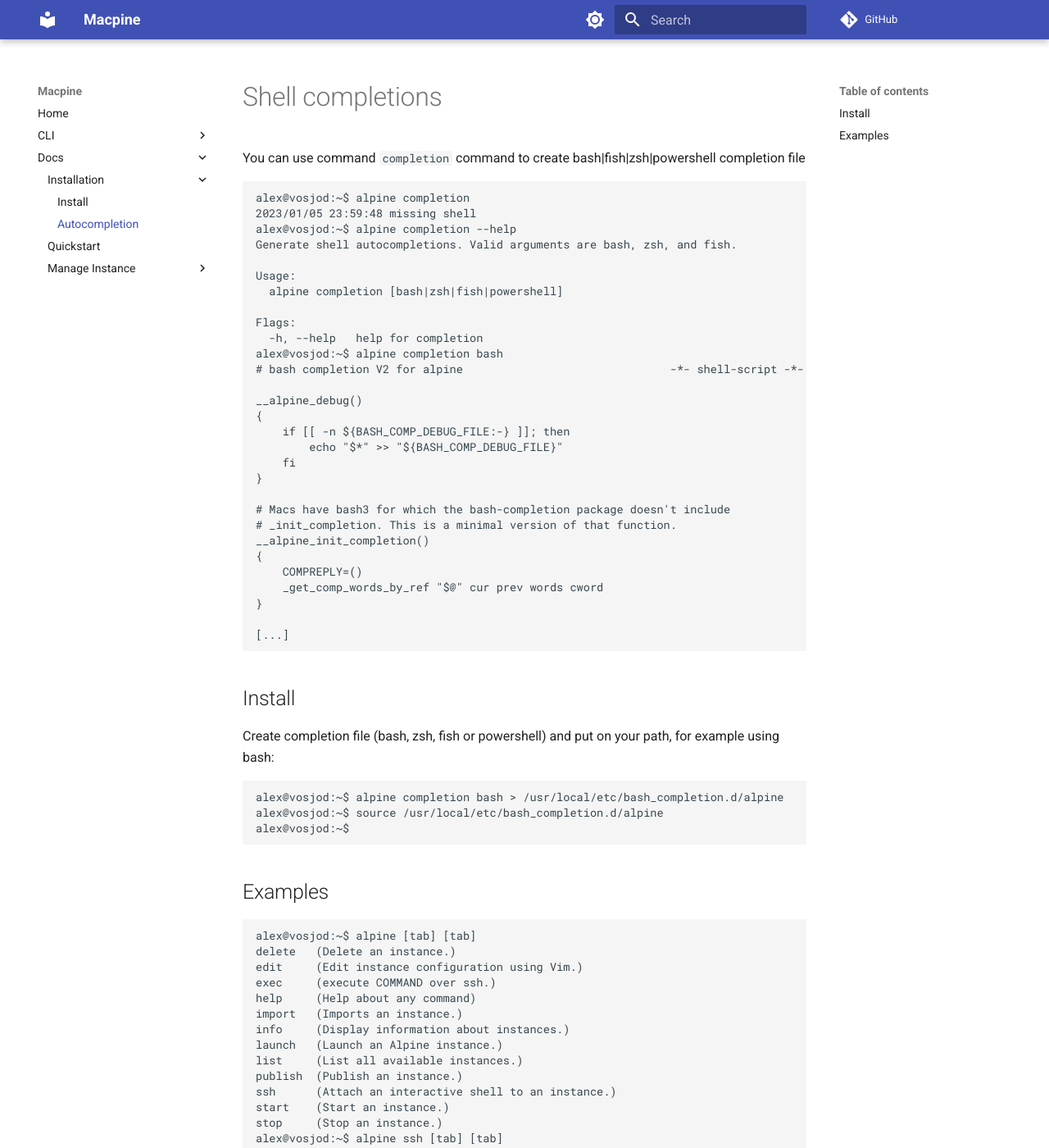
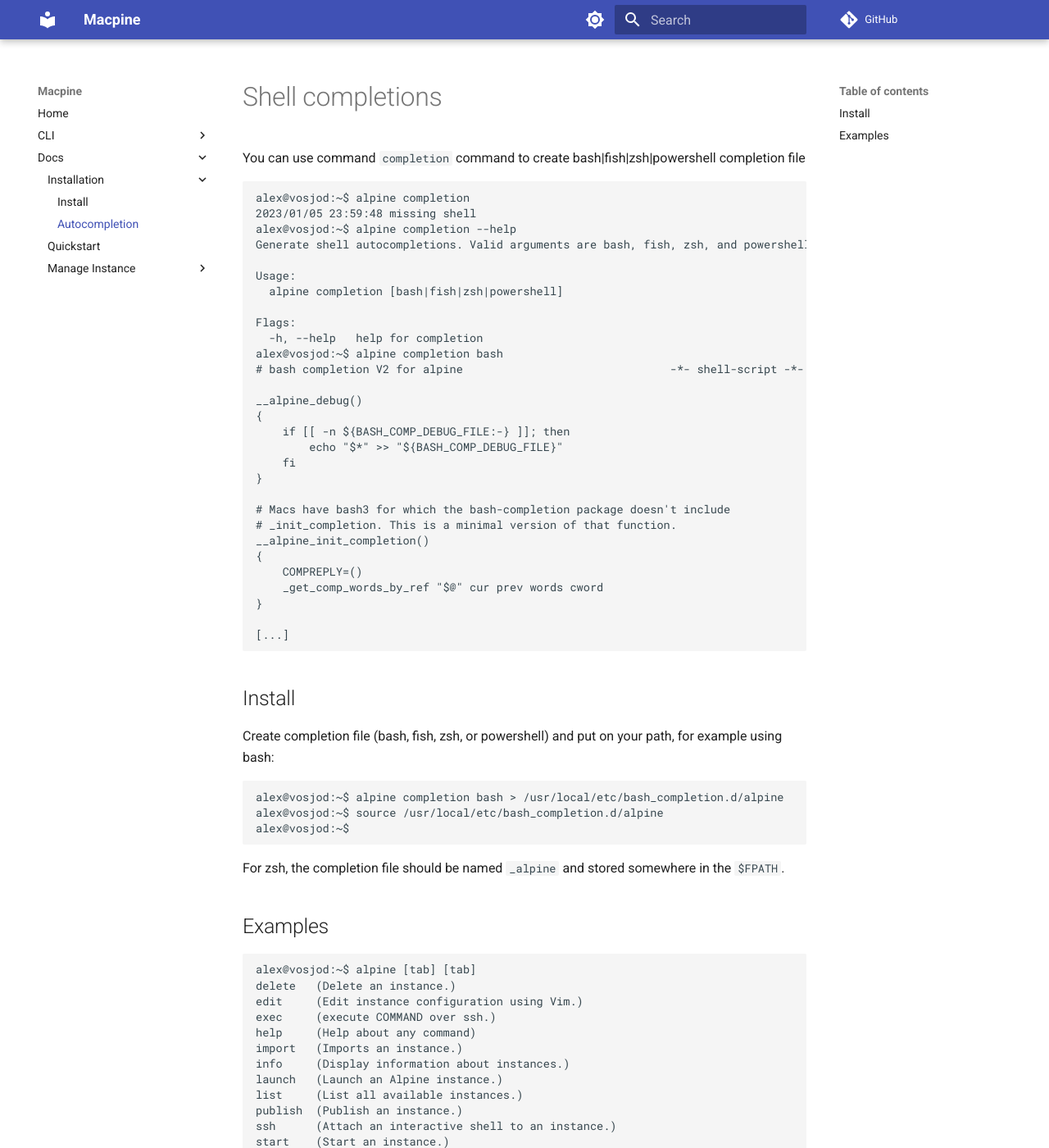
Before and after one commit to beringresearch/macpine, an MkDocs documentation site: the page built from docs/docs/completions.md, in a window 1280 px wide and 1400 px high. Shown: the whole window at 82% size. Built offline with MkDocs 1.6.1 and Material for MkDocs 9.7.7, drawn with Linux system fonts in a browser that asks for light colours; comment, search, counter and statistics services are not loaded.

Commit message:
Add documentation for `completion`
* Add docs to README
* Make shell list consistent everywhere (bash, fish, zsh, powershell)
* Un-hide completion command in cobra configuration
* Add zsh notes to docs/docs/completions.md and link in README

````diff
--- a/docs/docs/completions.md
+++ b/docs/docs/completions.md
@@ -6,10 +6,10 @@
 alex@vosjod:~$ alpine completion
 2023/01/05 23:59:48 missing shell
 alex@vosjod:~$ alpine completion --help
-Generate shell autocompletions. Valid arguments are bash, zsh, and fish.
+Generate shell autocompletions. Valid arguments are bash, fish, zsh, and powershell.
 
 Usage:
-  alpine completion [bash|zsh|fish|powershell]
+  alpine completion [bash|fish|zsh|powershell]
 
 Flags:
   -h, --help   help for completion
@@ -37,13 +37,15 @@
 
 ## Install
 
-Create completion file (bash, zsh, fish or powershell) and put on your path, for example using bash:
+Create completion file (bash, fish, zsh, or powershell) and put on your path, for example using bash:
 
 ```bash
 alex@vosjod:~$ alpine completion bash > /usr/local/etc/bash_completion.d/alpine
 alex@vosjod:~$ source /usr/local/etc/bash_completion.d/alpine
 alex@vosjod:~$
 ```
+
+For zsh, the completion file should be named `_alpine` and stored somewhere in the `$FPATH`.
 
 ## Examples
 
````
Also changed, not shown: README.md, 1 other file.
